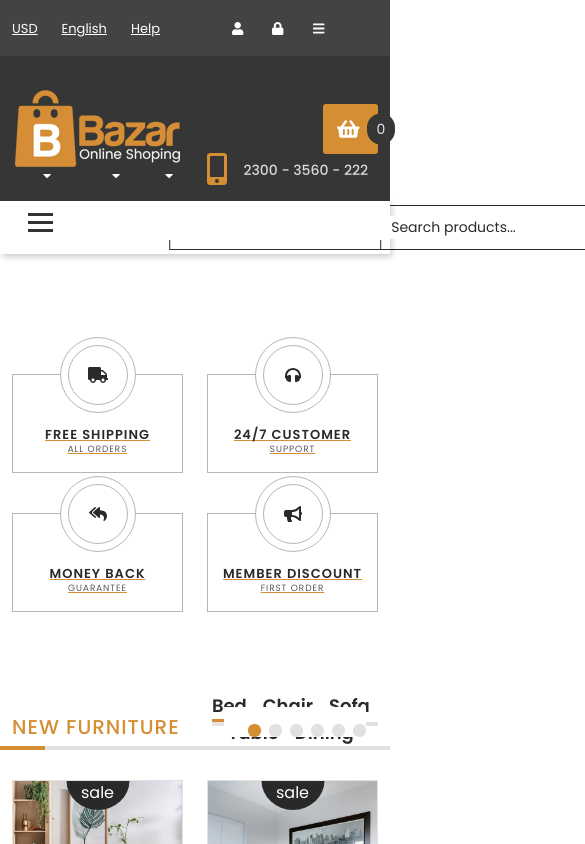
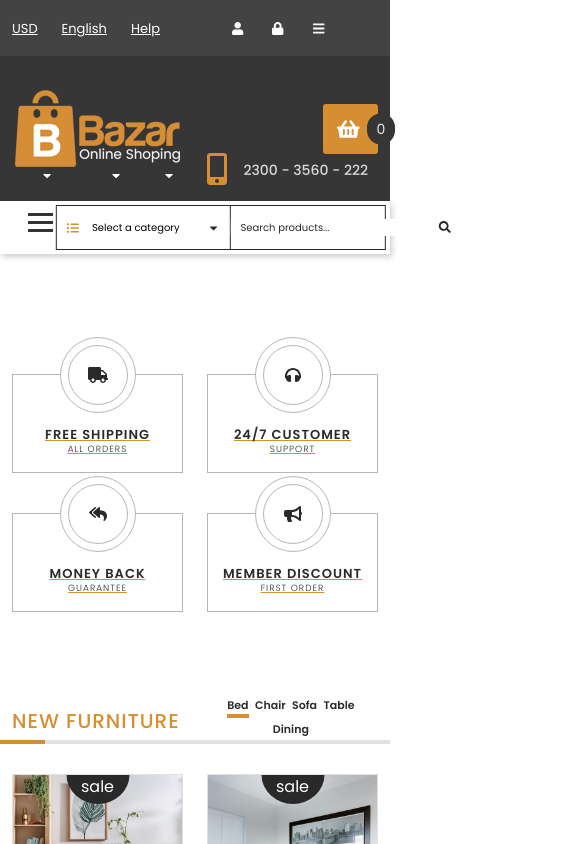
Before and after one commit to matwjablonski/kodilla-wdp2411-01, a React (Create React App) app: page / in a window 390 px wide. Shown: the top 844 px of the page, 585 px wide, since content can reach past the window. Built offline with nearby package versions, Linux system fonts and the light colour scheme.

Commit message:
reapir RWD styles for display on phones

```diff
--- a/src/components/features/NewFurniture/NewFurniture.module.scss
+++ b/src/components/features/NewFurniture/NewFurniture.module.scss
@@ -138,5 +138,14 @@
       flex: 0 0 50%;
       max-width: 50%;
     }
+    .dots{
+      display: none;
+    }
+    .panelBar .menu ul li{
+      margin: 0 0.2rem;
+    }
+    .panelBar .menu ul li a{
+      font-size: 11px;
+    }
   }
 }
--- a/src/components/features/ProductSearch/ProductSearch.js
+++ b/src/components/features/ProductSearch/ProductSearch.js
@@ -12,7 +12,7 @@ const ProductSearch = () => (
       <ul>
         <li className={styles.selectCategory}>
           <FontAwesomeIcon className={styles.icon} icon={faListUl} />
-          <select>
+          <select className={styles.selectCatFont}>
             <option value=''>Select a category</option>
           </select>
           <FontAwesomeIcon className={styles.icon} icon={faCaretDown} />
--- a/src/components/features/ProductSearch/ProductSearch.module.scss
+++ b/src/components/features/ProductSearch/ProductSearch.module.scss
@@ -146,13 +146,27 @@
 @media (min-width: 601px) and (max-width: 1024px) {
   .root{
     position: absolute;
-    margin-top: 4vh;
+    margin-top: 6vh;
   }
 }
 
 @media (max-width: 600px) {
   .root{
-    left: 50%;
+    left: -15%;
     transform: translateX(30%);
+    position: relative;
+    z-index: 10;
+    font-size: 12px;
+    width: 90%;
+    .selectCategory .selectCatFont{
+      font-size: 10px;
+    }
+    .searchField input{
+      font-size: 10px;
+    }
+    .searchField button{
+      position: relative;
+      left: -5%;
+    }
   }
 }
```
